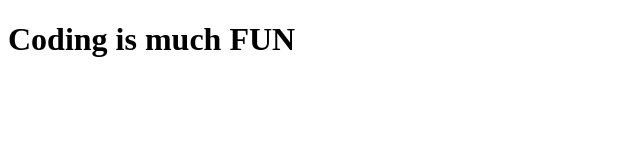
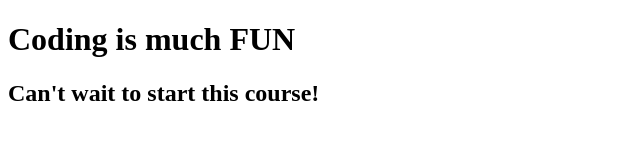
Before and after one commit to vegaf135/fv_new_coding, a plain HTML site: page index.html in a window 1280 px wide. Shown: the whole page, without its empty margins (0-640 px from the left). Drawn offline with Linux system fonts and the light colour scheme.

Commit message:
Added a H2 header

```diff
--- a/index.html
+++ b/index.html
@@ -7,5 +7,6 @@
 </head>
 <body>
 <h1>Coding is much FUN</h1>
+<h2>Can't wait to start this course!</h2>
 </body>
 </html>
```
